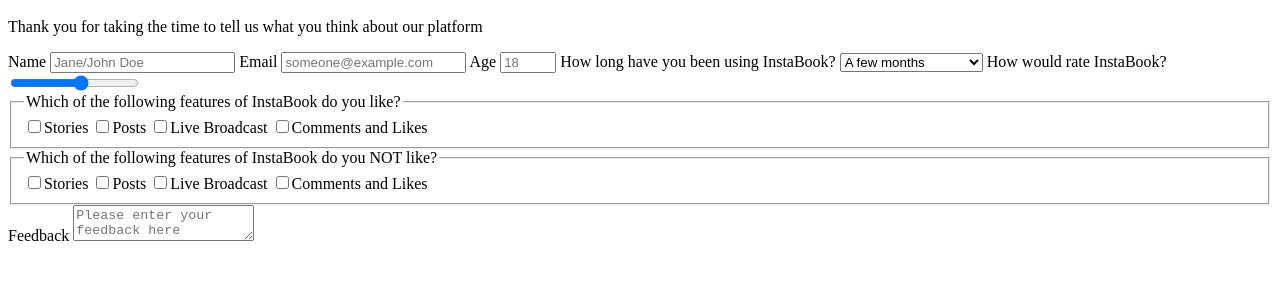
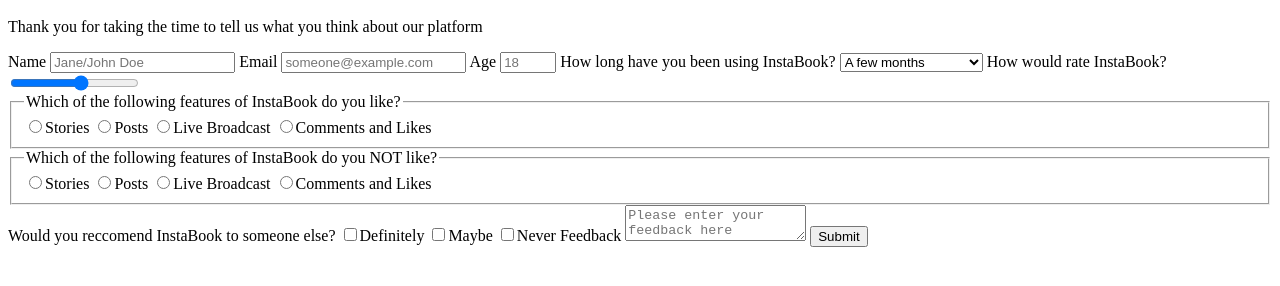
Before and after one commit to shayne243/WebDev-Practice-2, a plain HTML site: page index.html in a window 1280 px wide. Shown: the part 48-334 px from the top of the page. Drawn offline with Linux system fonts and the light colour scheme.

Commit message:
Added checkboxed and submit button

```diff
--- a/index.html
+++ b/index.html
@@ -10,14 +10,14 @@
         <h1 id="title">InstaBook Survey Form</h1>
         <p id="description">Thank you for taking the time to tell us what you think about our platform</p>
         <form id="survey-form">
-            <label for="name-label">Name</label>
+            <label for="name-label" id="name-label">Name</label>
             <input required id="name" type="text" placeholder="Jane/John Doe">
-            <label for="email-label">Email</label>
+            <label for="email-label" id="email-label">Email</label>
             <input required id="email" type="email" placeholder="someone@example.com">
-            <label for="number-label">Age</label>
+            <label for="number-label" id="number-label">Age</label>
             <input required id="number" type="number" max="99" min="18" placeholder="18">
             <label for="usage-label">How long have you been using InstaBook?</label>
-            <select required id="usage">
+            <select required id="dropdown">
                 <option value="few-months">A few months</option>
                 <option value="year">A year</option>
                 <option value="two-years">Two years</option>
@@ -27,38 +27,52 @@
             </select>
             <label for="rate-label">How would rate InstaBook?</label>
             <input required id="rate" type="range" max="10" min="1">
-            <fieldset id="feedback-positive">
+            <fieldset id="feedback-positive" name="positive">
                 <legend>Which of the following features of InstaBook do you like?</legend>
                 <label for="stories">
-                    <input type="checkbox" id="stories">Stories
+                    <input type="radio" id="stories" value="stories">Stories
                 </label>
                 <label for="posts">
-                    <input type="checkbox" id="posts">Posts
+                    <input type="radio" id="posts" value="posts">Posts
                 </label>
                 <label for="live">
-                    <input type="checkbox" id="live">Live Broadcast
+                    <input type="radio" id="live" value="live broadcast">Live Broadcast
                 </label>
                 <label for="comments-likes">
-                    <input type="checkbox" id="comments-likes">Comments and Likes
+                    <input type="radio" id="comments-likes" value="comments & likes">Comments and Likes
                 </label>
             </fieldset>
-            <fieldset id="feedback-negative">
+            <fieldset id="feedback-negative" name="negative">
                 <legend>Which of the following features of InstaBook do you NOT like?</legend>
                 <label for="stories">
-                    <input type="checkbox" id="stories">Stories
+                    <input type="radio" id="stories" value="stories">Stories
                 </label>
                 <label for="posts">
-                    <input type="checkbox" id="posts">Posts
+                    <input type="radio" id="posts" value="posts">Posts
                 </label>
                 <label for="live">
-                    <input type="checkbox" id="live">Live Broadcast
+                    <input type="radio" id="live" value="live broadcast">Live Broadcast
                 </label>
                 <label for="comments-likes">
-                    <input type="checkbox" id="comments-likes">Comments and Likes
+                    <input type="radio" id="comments-likes" value="comments & likes">Comments and Likes
                 </label>
             </fieldset>
+            <label for="reccomend">Would you reccomend InstaBook to someone else?</label>
+                <label for="definitely">
+                    <input type="checkbox"  id="definitely" value="definitely">Definitely
+                </label>
+                <label for="maybe">
+                    <input type="checkbox" id="maybe" value="maybe">Maybe
+                </label>
+                <label for="Never">
+                    <input type="checkbox" id="never" value="never">Never
+                </label>
+            </label>
             <label for="feedback">Feedback
                 <textarea id="feedback" placeholder="Please enter your feedback here"></textarea>
+            </label>
+            <label for="submit">
+                <input type="submit" id="submit">
             </label>
         </form>
     </main>
```
